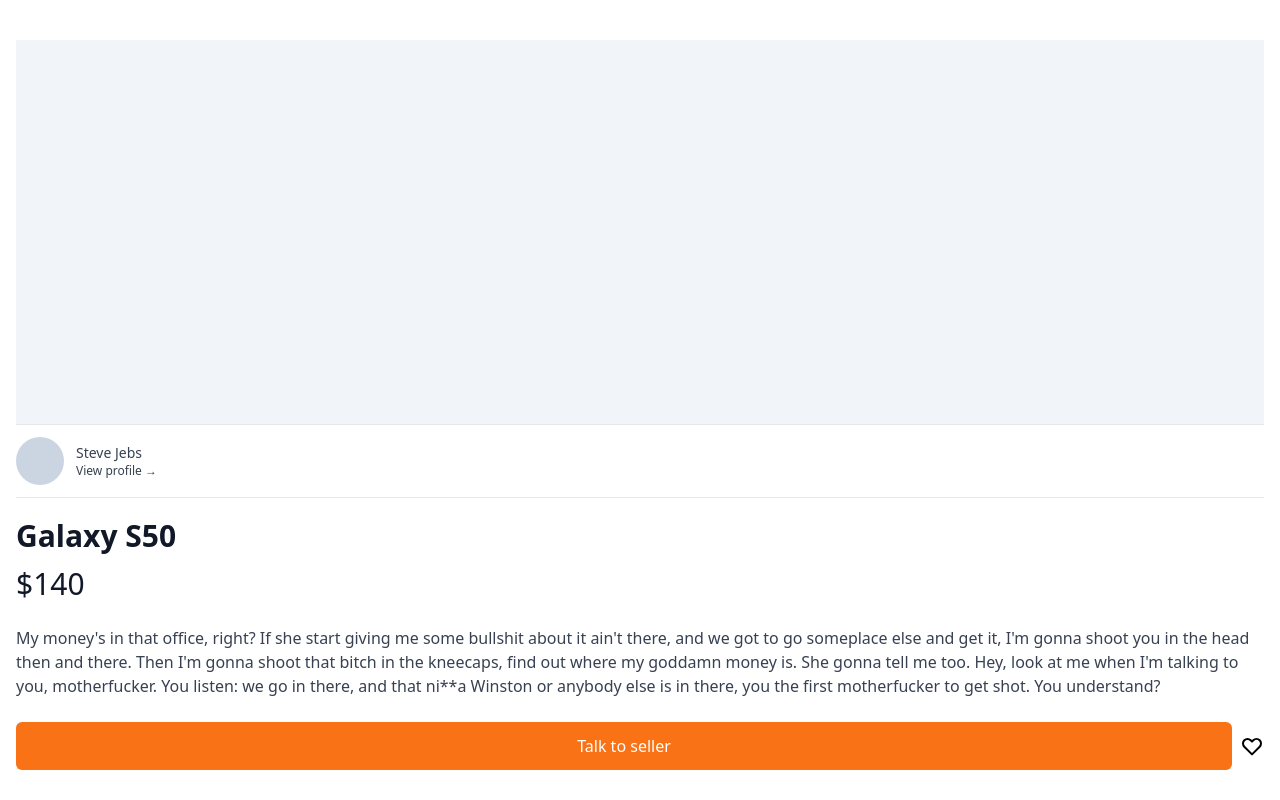
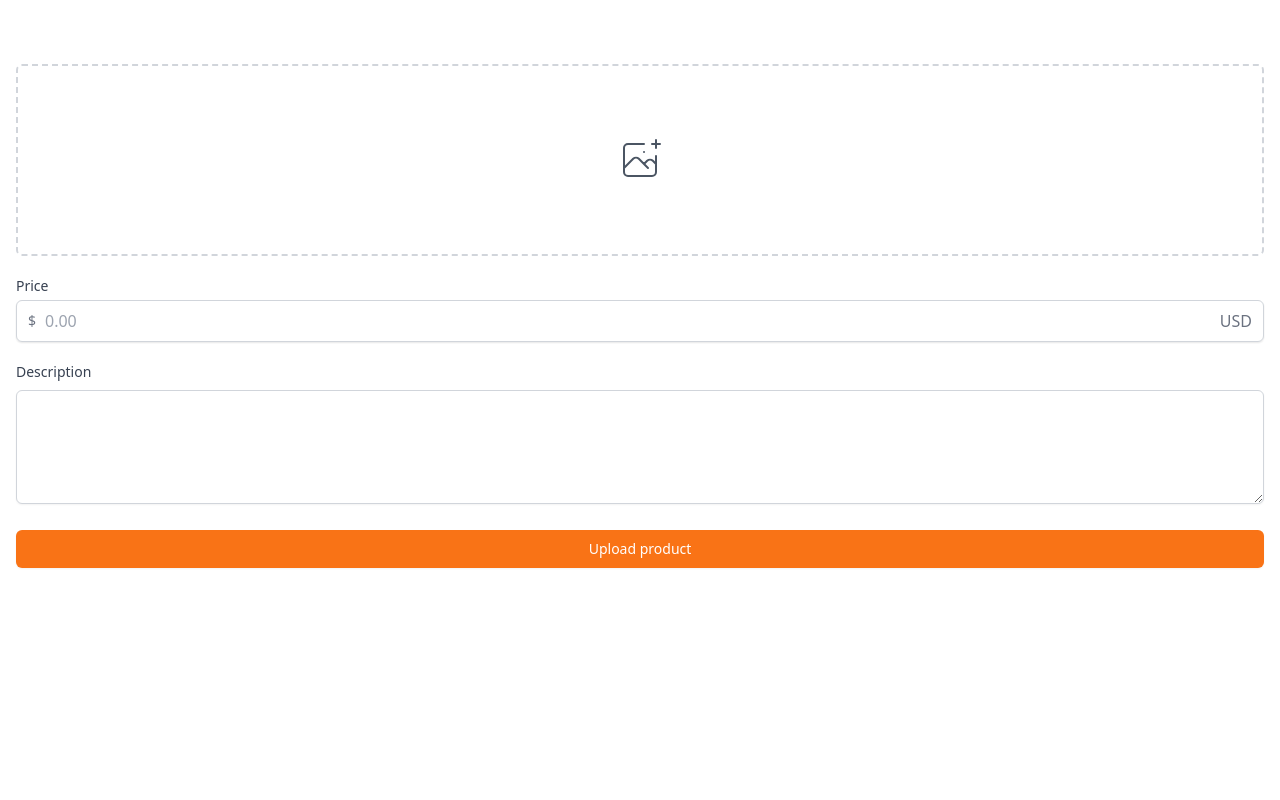
Before and after one commit to corgiccori97/carrot, a Next.js app: page /items/upload in a window 1280 px wide. Shown: the top 800 px of the page. Built offline with nearby package versions, Linux system fonts and the light colour scheme.

Commit message:
upload page

```diff
--- /dev/null
+++ b/pages/items/upload.tsx
@@ -0,0 +1,57 @@
+export default function Upload() {
+return (
+    <div className='px-4 py-16'>
+        <div>
+        <label className='w-full cursor-pointer text-gray-600 flex items-center justify-center border-2 border-dashed border-gray-300 h-48 rounded-md
+        hover:border-orange-500
+        hover:text-orange-500'>
+        <svg
+            className="h-12 w-12"
+            stroke="currentColor"
+            fill="none"
+            viewBox="0 0 48 48"
+            aria-hidden="true"
+        >
+            <path
+            d="M28 8H12a4 4 0 00-4 4v20m32-12v8m0 0v8a4 4 0 01-4 4H12a4 4 0 01-4-4v-4m32-4l-3.172-3.172a4 4 0 00-5.656 0L28 28M8 32l9.172-9.172a4 4 0 015.656 0L28 28m0 0l4 4m4-24h8m-4-4v8m-12 4h.02"
+            strokeWidth={2}
+            strokeLinecap="round"
+            strokeLinejoin="round"
+            />
+        </svg>
+        <input type="file" className='hidden'/>
+        </label>
+        </div>
+        <div className='my-5'>
+        <label className='mb-1 block text-sm font-medium text-gray-700'
+        htmlFor='price'>Price</label>
+        <div className='rounded-md relative flex items-center shadow-sm'>
+            <div className='absolute left-0 pointer-events-none pl-3 flex items-center justify-center'>
+            <span className='text-gray-500 text-sm'>$</span>
+            </div>
+            <input
+            id="price"
+            type="text"
+            placeholder="0.00"
+            className='appearance-none pl-7 w-full px-3 py-2 border border-gray-300 rounded-md shadow-sm placeholder-gray-400
+            focus:outline-none
+            focus:ring-orange-500
+            focus:border-orange-500' />
+            <div className='absolute right-0 pointer-events-none pr-3 flex items-center'>
+            <span className='text-gray-500'>USD</span>
+            </div>
+        </div>
+        </div>
+        <div>
+        <label className='mb-1 block text-sm font-medium text-gray-700'>Description</label>
+        <textarea className='mt-1 shadow-sm w-full rounded-md border-gray-300
+        focus:ring-orange-500
+        focus:border-orange-500'
+        rows={4} />
+        </div>
+        <button className="mt-5 w-full bg-orange-500 hover:bg-orange-600 text-white py-2 px-4 border border-transparent rounded-md shadow-sm text-sm font-medium focus:ring-2 focus:ring-offset-2 focus:ring-orange-500 focus:outline-none ">
+            Upload product
+        </button>
+    </div>
+    );
+}
```
